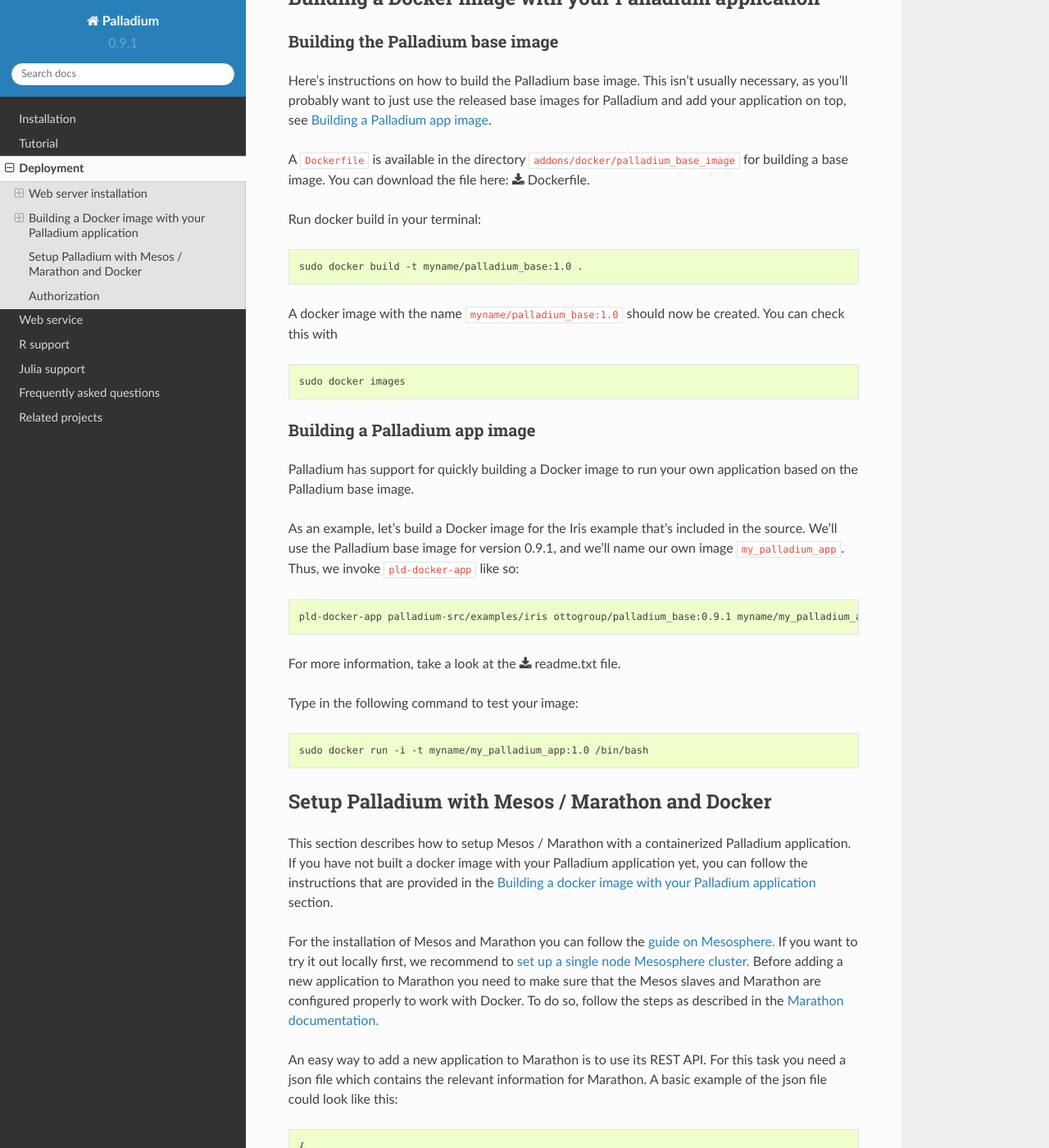
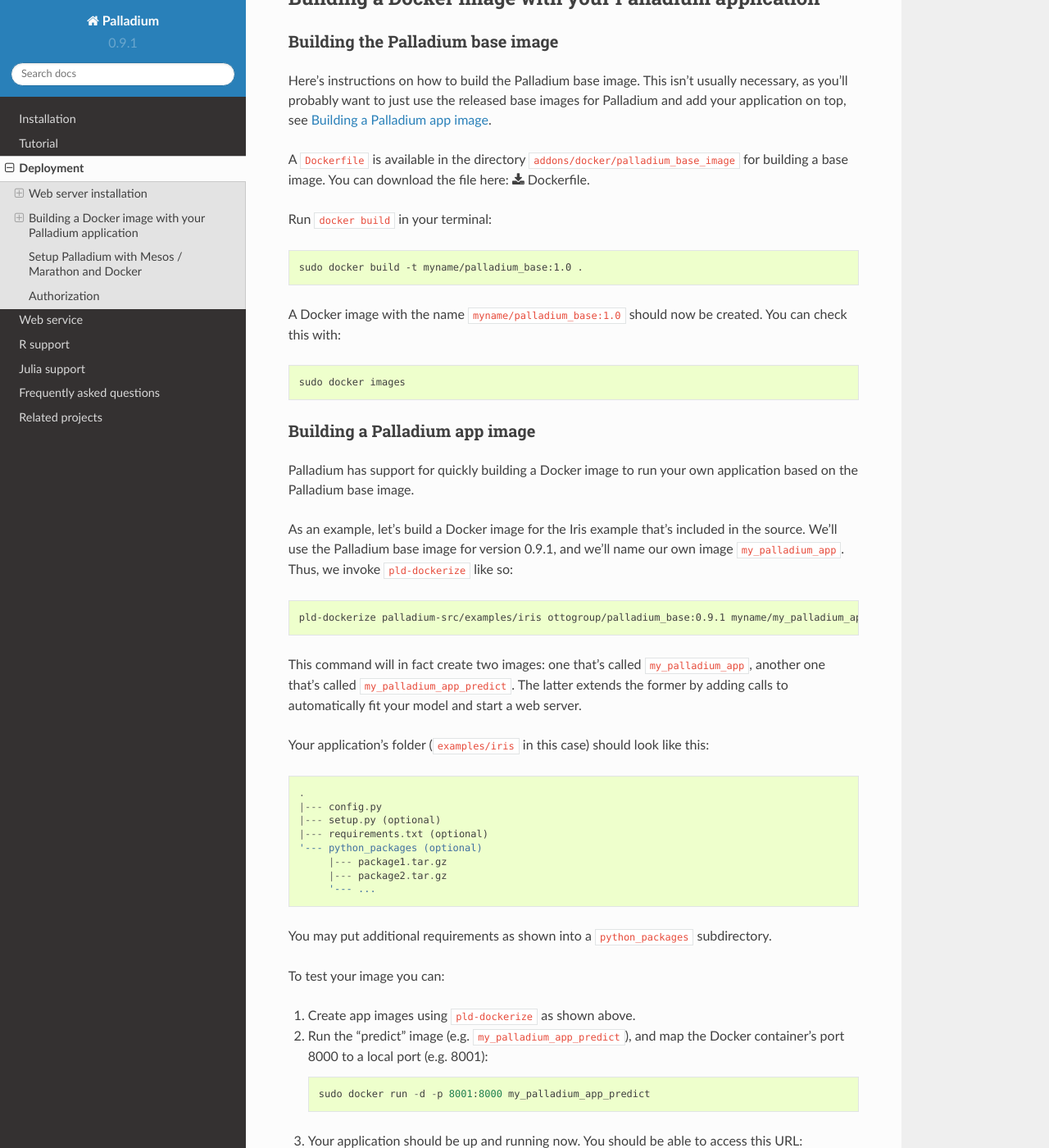
Before and after one commit to ottogroup/palladium, a Sphinx documentation site: the page built from docs/user/deployment.rst, in a window 1280 px wide and 1400 px high, scrolled down 1823 px. Shown: the whole window at 82% size. Built offline with Sphinx 7.4.7 and the Read the Docs theme 2.0.0, drawn with Linux system fonts in a browser that asks for light colours; pages that are not in the unit, such as notebooks, are missing from menus; some of the changed text lies outside the part shown.

Commit message:
Rename pld-docker-app to pld-dockerize.  Unify Docker docs.

```diff
--- a/docs/user/deployment.rst
+++ b/docs/user/deployment.rst
@@ -119,14 +119,14 @@ A ``Dockerfile`` is available in the directory
 can download the file here: :download:`Dockerfile
 <../../addons/docker/palladium_base_image/Dockerfile>`.
 
-Run docker build in your terminal:
+Run ``docker build`` in your terminal:
 
 .. code-block:: bash
 
   sudo docker build -t myname/palladium_base:1.0 .
 
-A docker image with the name ``myname/palladium_base:1.0`` should now
-be created. You can check this with
+A Docker image with the name ``myname/palladium_base:1.0`` should now
+be created. You can check this with:
 
 .. code-block:: bash
 
@@ -141,20 +141,45 @@ own application based on the Palladium base image.
 As an example, let's build a Docker image for the Iris example that's
 included in the source.  We'll use the Palladium base image for
 version 0.9.1, and we'll name our own image ``my_palladium_app``.
-Thus, we invoke ``pld-docker-app`` like so:
+Thus, we invoke ``pld-dockerize`` like so:
 
 .. code-block:: bash
 
-  pld-docker-app palladium-src/examples/iris ottogroup/palladium_base:0.9.1 myname/my_palladium_app:1.0
+  pld-dockerize palladium-src/examples/iris ottogroup/palladium_base:0.9.1 myname/my_palladium_app:1.0
 
-For more information, take a look at the :download:`readme.txt
-<../../addons/docker/palladium_app_image/readme.txt>` file.
+This command will in fact create two images: one that's called
+``my_palladium_app``, another one that's called
+``my_palladium_app_predict``.  The latter extends the former by adding
+calls to automatically fit your model and start a web server.
 
-Type in the following command to test your image:
+Your application's folder (``examples/iris`` in this case) should look
+like this:
 
-.. code-block:: bash
+::
 
-  sudo docker run -i -t myname/my_palladium_app:1.0 /bin/bash
+  .
+  |--- config.py
+  |--- setup.py (optional)
+  |--- requirements.txt (optional)
+  '--- python_packages (optional)
+       |--- package1.tar.gz
+       |--- package2.tar.gz
+       '--- ...
+
+You may put additional requirements as shown into a
+``python_packages`` subdirectory.
+
+To test your image you can:
+
+1) Create app images using ``pld-dockerize`` as shown above.
+
+2) Run the "predict" image (e.g. ``my_palladium_app_predict``), and
+   map the Docker container's port 8000 to a local port (e.g. 8001)::
+
+     sudo docker run -d -p 8001:8000 my_palladium_app_predict
+
+3) Your application should be up and running now.  You should be able
+   to access this URL:  http://localhost:8001/alive
 
 Setup Palladium with Mesos / Marathon and Docker
 ================================================
--- a/setup.py
+++ b/setup.py
@@ -73,5 +73,5 @@ setup(name='palladium',
               'palladium = palladium.tests',
               ],
           },
-      scripts=['bin/pld-docker-app'],
+      scripts=['bin/pld-dockerize'],
       )
```
Also changed, not shown: 3 other files.
